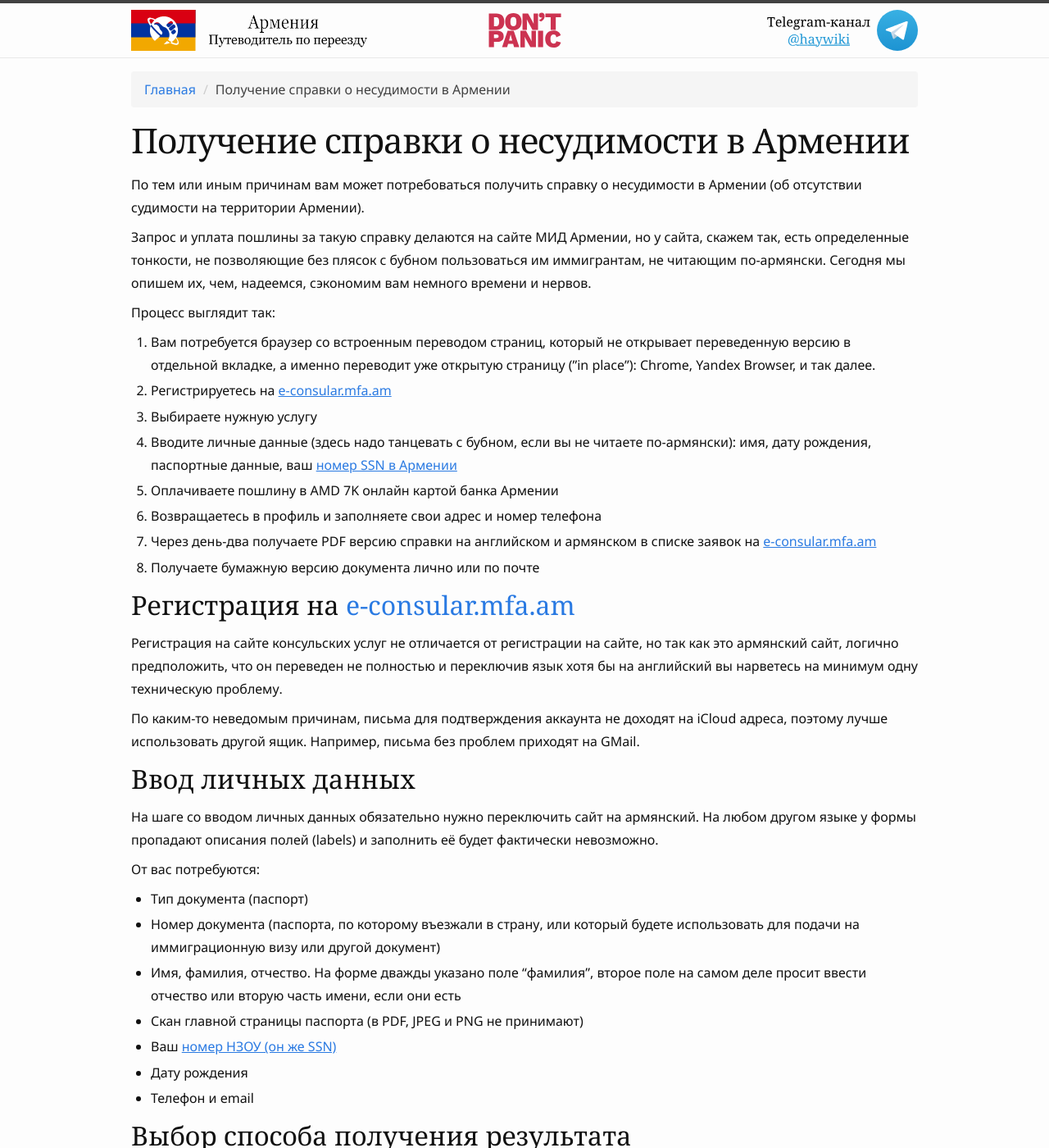
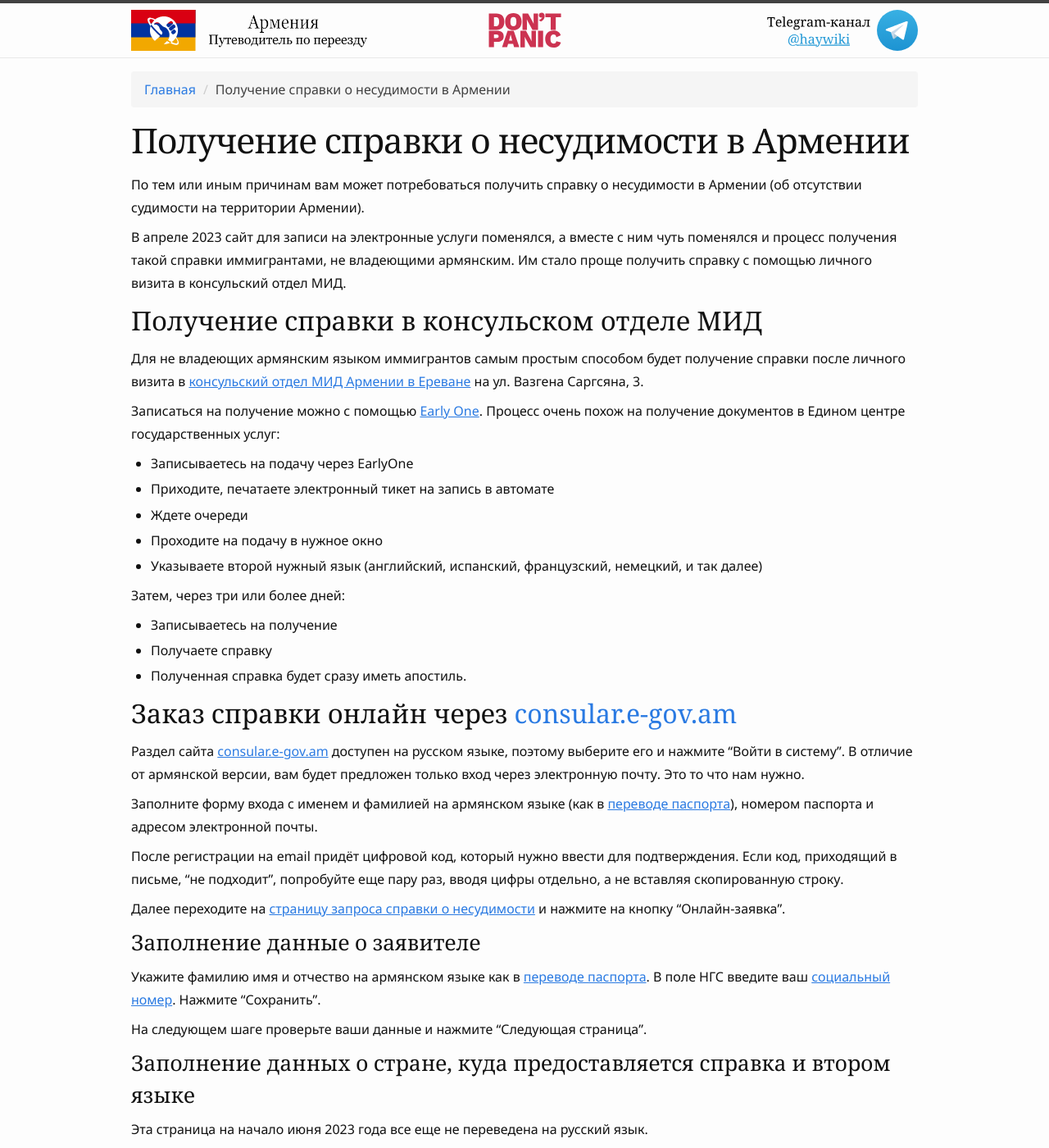
Before and after one commit to haywiki/haywiki.github.io, a Jekyll site: the page built from documents/non-conviction.md, in a window 1280 px wide and 1400 px high. Shown: the whole window at 82% size. Built offline with Jekyll 4.4.1, drawn with Linux system fonts in a browser that asks for light colours; nearby versions of some CDN libraries; a script that is not in the unit is left out; some of the changed text lies outside the part shown.

Commit message:
новый процесс получения справки о несудимости, исправлена инструкция по заявлению на внж

```diff
--- a/documents/non-conviction.md
+++ b/documents/non-conviction.md
@@ -6,58 +6,73 @@ display_toc: false
 
 По тем или иным причинам вам может потребоваться получить справку о несудимости в Армении (об отсутствии судимости на территории Армении).
 
-Запрос и уплата пошлины за такую справку делаются на сайте МИД Армении, но у сайта, скажем так, есть определенные тонкости, не позволяющие без плясок с бубном пользоваться им иммигрантам, не читающим по-армянски. Сегодня мы опишем их, чем, надеемся, сэкономим вам немного времени и нервов.
+В апреле 2023 сайт для записи на электронные услуги поменялся, а вместе с ним чуть поменялся и процесс получения такой
+справки иммигрантами, не владеющими армянским. Им стало проще получить справку с помощью личного визита в консульский отдел МИД.
 
-Процесс выглядит так:
+## Получение справки в консульском отделе МИД
 
-1. Вам потребуется браузер со встроенным переводом страниц, который не открывает переведенную версию в отдельной вкладке, а именно переводит уже открытую страницу (”in place”): Chrome, Yandex Browser, и так далее.
-2. Регистрируетесь на [e-consular.mfa.am](http://e-consular.mfa.am/)
-3. Выбираете нужную услугу
-4. Вводите личные данные (здесь надо танцевать с бубном, если вы не читаете по-армянски): имя, дату рождения, паспортные данные, ваш [номер SSN в Армении](../documents/social-number.md)
-5. Оплачиваете пошлину в AMD 7K онлайн картой банка Армении
-6. Возвращаетесь в профиль и заполняете свои адрес и номер телефона
-7. Через день-два получаете PDF версию справки на английском и армянском в списке заявок на [e-consular.mfa.am](http://e-consular.mfa.am/)
-8. Получаете бумажную версию документа лично или по почте
+Для не владеющих армянским языком иммигрантов самым простым способом будет получение справки после личного визита в [консульский отдел МИД Армении в Ереване](https://www.mfa.am/ru/cons_resep/) на ул. Вазгена Саргсяна, 3.
 
-## Регистрация на [e-consular.mfa.am](http://e-consular.mfa.am/)
+Записаться на получение можно с помощью [Early One](https://earlyone.com/mobile-application/). Процесс очень похож на получение документов в Едином центре государственных услуг:
+- Записываетесь на подачу через EarlyOne
+- Приходите, печатаете электронный тикет на запись в автомате
+- Ждете очереди
+- Проходите на подачу в нужное окно
+- Указываете второй нужный язык (английский, испанский, французский, немецкий, и так далее)
 
-Регистрация на сайте консульских услуг не отличается от регистрации на сайте, но так как это армянский сайт, логично предположить, что он переведен не полностью и переключив язык хотя бы на английский вы нарветесь на минимум одну техническую проблему.
+Затем, через три или более дней:
+- Записываетесь на получение
+- Получаете справку
+- Полученная справка будет сразу иметь апостиль.
 
-По каким-то неведомым причинам, письма для подтверждения аккаунта не доходят на iCloud адреса, поэтому лучше использовать другой ящик. Например, письма без проблем приходят на GMail.
+## Заказ справки онлайн через [consular.e-gov.am](https://consular.e-gov.am/ru/)
 
-## Ввод личных данных
+Раздел сайта [consular.e-gov.am](https://consular.e-gov.am/ru/) доступен на русском языке, поэтому выберите его и нажмите
+"Войти в систему". В отличие от армянской версии, вам будет предложен только вход через электронную почту. Это то что нам нужно.
 
-На шаге со вводом личных данных обязательно нужно переключить сайт на армянский. На любом другом языке у формы пропадают описания полей (labels) и заполнить её будет фактически невозможно.
+Заполните форму входа с именем и фамилией на армянском языке (как в [переводе паспорта](passport-translation.md)), номером паспорта и адресом электронной почты.
 
-От вас потребуются:
+После регистрации на email придёт цифровой код, который нужно ввести для подтверждения. Если код, приходящий в письме, “не подходит”, попробуйте еще пару раз, вводя цифры отдельно, а не вставляя скопированную строку.
 
-- Тип документа (паспорт)
-- Номер документа (паспорта, по которому въезжали в страну, или который будете использовать для подачи на иммиграционную визу или другой документ)
-- Имя, фамилия, отчество. На форме дважды указано поле “фамилия”, второе поле на самом деле просит ввести отчество или вторую часть имени, если они есть
-- Скан главной страницы паспорта (в PDF, JPEG и PNG не принимают)
-- Ваш [номер НЗОУ (он же SSN)](../documents/social-number.md)
-- Дату рождения
-- Телефон и email
+Далее переходите на [страницу запроса справки о несудимости](https://consular.e-gov.am/ru/service/conviction_cert_delivery/info) и нажмите на кнопку "Онлайн-заявка".
 
-## Выбор способа получения результата
+### Заполнение данные о заявителе
 
-В сообществе пока нет примеров получения результата по почте, поэтому выберите вариант получения [лично в консульском отделе МИД](https://www.mfa.am/ru/cons_resep/).
+Укажите фамилию имя и отчество на армянском языке как в [переводе паспорта](passport-translation.md). В поле НГС введите ваш [социальный номер](social-number.md). Нажмите "Сохранить".
 
-## Оплата пошлины
+На следующем шаге проверьте ваши данные и нажмите "Следующая страница".
 
-Здесь всё просто и стандартно, кроме того, что принимаются только карты банков Армении, а подтверждение оплаты происходит с помощью SMS от системы ArCa.
+### Заполнение данных о стране, куда предоставляется справка и втором языке
 
-## Заполнение контактных данных в профиле
+Эта страница на начало июня 2023 года все еще не переведена на русский язык.
 
-После оплаты ваша заявка переходит в работу. Теперь самое время пойти в профиль и заполнить там ваш адрес фактического проживания (вдруг по ошибке результат отправят почтой) и армянский номер телефона (вдруг с вами нужно будет связаться).
+- **Ներկայացվող երկիր** — страна, куда будет предоставлена справка. Название можно перевести на армянский и вставить в поле, например, Канада — Կանադա.
+- **Երկրորդ լեզու** — второй язык на справке, помимо армянского. Среди значений: **Անգլերեն** — английский, **Իսպաներեն** — испанский, **Գերմաներեն** — немецкий, **Ֆրանսերեն** — французский.
 
-## Получение результата
+При выборе страны будет показано одно или более сообщение об “ошибке”, например "Խնդրում ենք բացված դաշտերում լրացնել Ձեր անձնական տվյալները Ֆրանսերենով".
+Не стоит переживать, форма лишь просит вводить имя на языке страны-получателя (например, на французском как в примере выше).
 
-Через 1-2 дня в разделе "Поданные заявления" заявка перейдет в статус "Одобрено". ВАм будет доступен для скачивания PDF документ без подписи на армянском и английском. Документ можно верифицировать на [verify.e-gov.am](http://verify.e-gov.am/) при помощи QR кода.
+### Способ получения
 
-При необходимости этот документ можно [перевести с нотариальным заверением](../documents/passport-translation.md) так же, как и любой другой.
+Доступны два варианта: лично в консульском отделе МИД Армении и по почте. При личном получении вы можете выбрать получить самостоятельно "Лично" или
+через представителя, тогда потребуется указать его полное имя. Приложите цветной скан главной страницы вашего паспорта и жмите "Следующая страница".
 
-Бумажную версию нужно получить [лично в консульском отделе МИД Армении](https://www.mfa.am/ru/cons_resep/). Консульский отдел работает **с 10:00 до 12:00** каждый **понедельник, вторник, четверг и пятницу**.
+### Подтверждение
+
+На следующей странице нужно проверить и подтвердить верность данных.
+
+### Оплата
+
+На странице перед оплатой нужно будет поставить галочку о принятии условий обслуживания, а затем оплатить картой пошлину в 7000 драмов.
+
+Принимаются только карты банков Армении, для подтверждения оплаты нужно будет ввести 3DS код из SMS от ArCa.
+
+### Получение результата
+
+Через 2-3 дня в разделе с поданными заявлениям ваша заявка перейдет в статус "Одобрено". Вам будет доступен для скачивания
+PDF документ без подписи на армянском и английском. Документ можно проверить на сайте [verify.e-gov.am](http://verify.e-gov.am/) при помощи QR кода.
+
+Бумажную версию нужно получить [лично в консульском отделе МИД Армении](https://www.mfa.am/ru/cons_resep/). Консульский отдел работает с 10:00 до 12:00 каждый понедельник, вторник, четверг и пятницу.
 
 Записаться на получение документа в консульский отдел МИД Армении можно через EarlyOne.
 
```
Also changed, not shown: documents/residence.md (+8 -5 lines).
